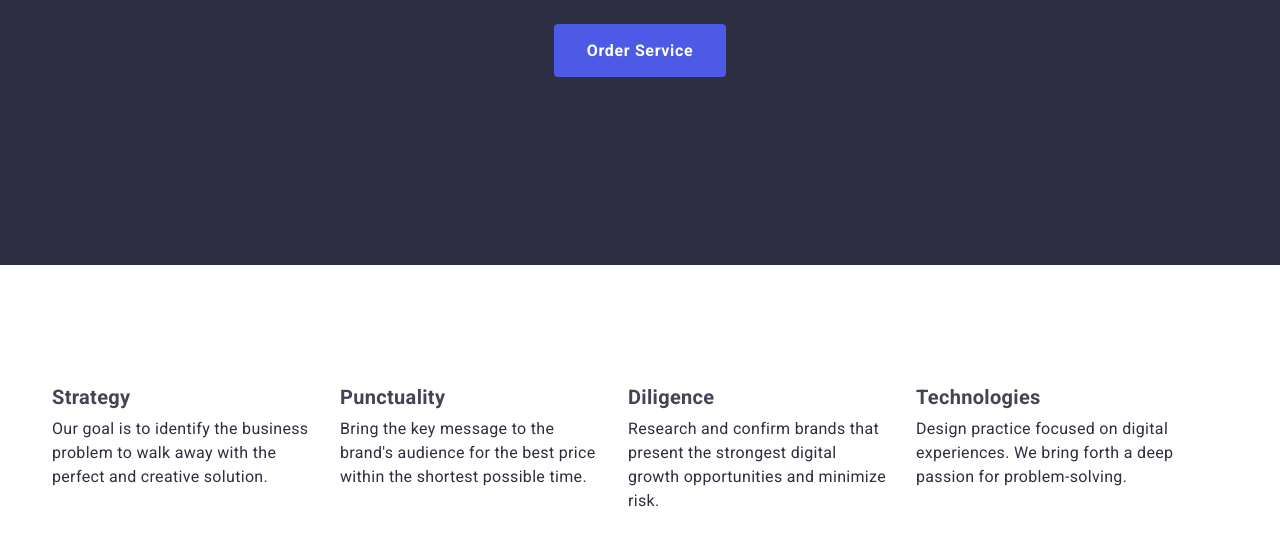
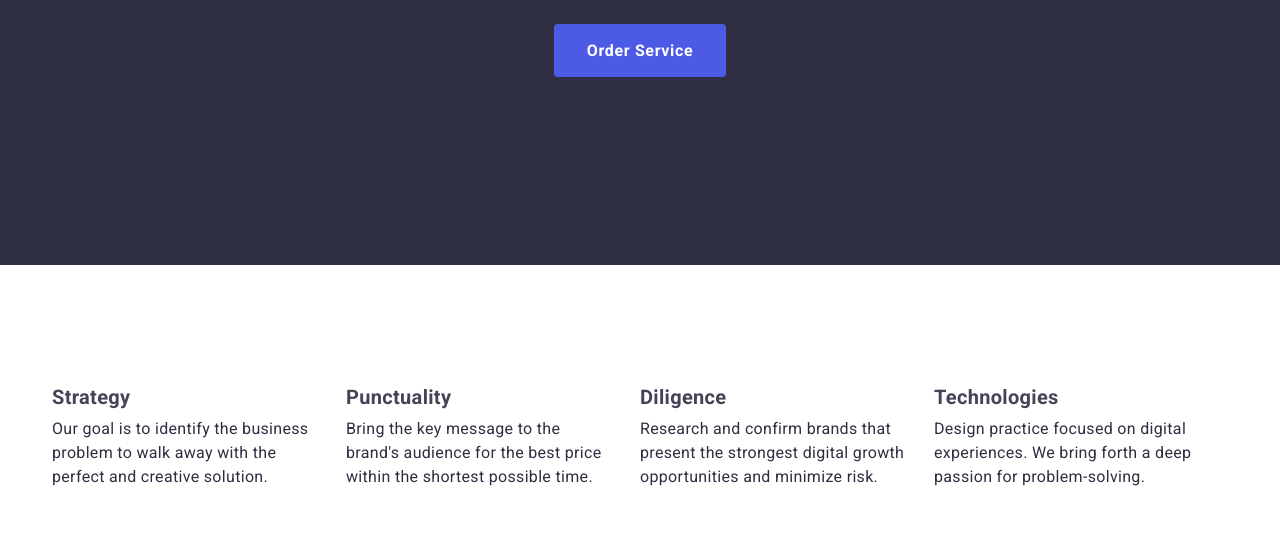
Before and after one commit to AlrexxQ/goit-markup-hw-03, a plain HTML site: page index.html in a window 1280 px wide. Shown: the part 405-952 px from the top of the page. Drawn offline with nearby package versions, Linux system fonts and the light colour scheme.

Commit message:
Update style.css

```diff
--- a/css/style.css
+++ b/css/style.css
@@ -215,7 +215,7 @@ background-color: var(--primary-accent-color);
 }
 .work-item {
 
-    flex-basis: calc( 100% / 4 - 24px );
+    flex-basis: calc((100% - 72px) / 4);
 
 }
 .work-name {
```
